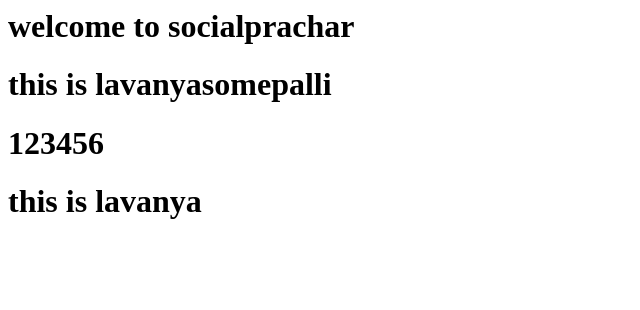
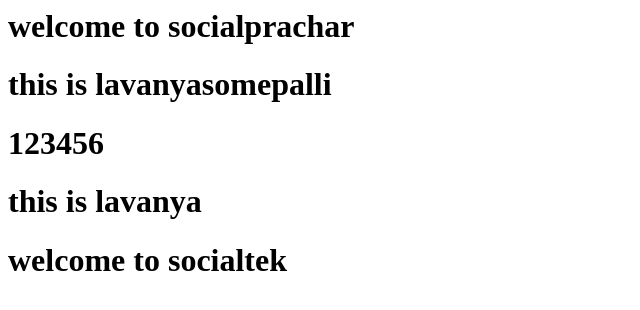
Before and after one commit to lavanyasomepalli/jenkins-with-docker, a plain HTML site: page index.html in a window 1280 px wide. Shown: the whole page, without its empty margins (0-640 px from the left). Drawn offline with Linux system fonts and the light colour scheme.

Commit message:
Update index.html

```diff
--- a/index.html
+++ b/index.html
@@ -2,3 +2,4 @@
 <h1>this is lavanyasomepalli </h1>
 <h1> 123456</h1>
 <h1>this is lavanya </h1>
+<h1>welcome to socialtek </h1>
```
